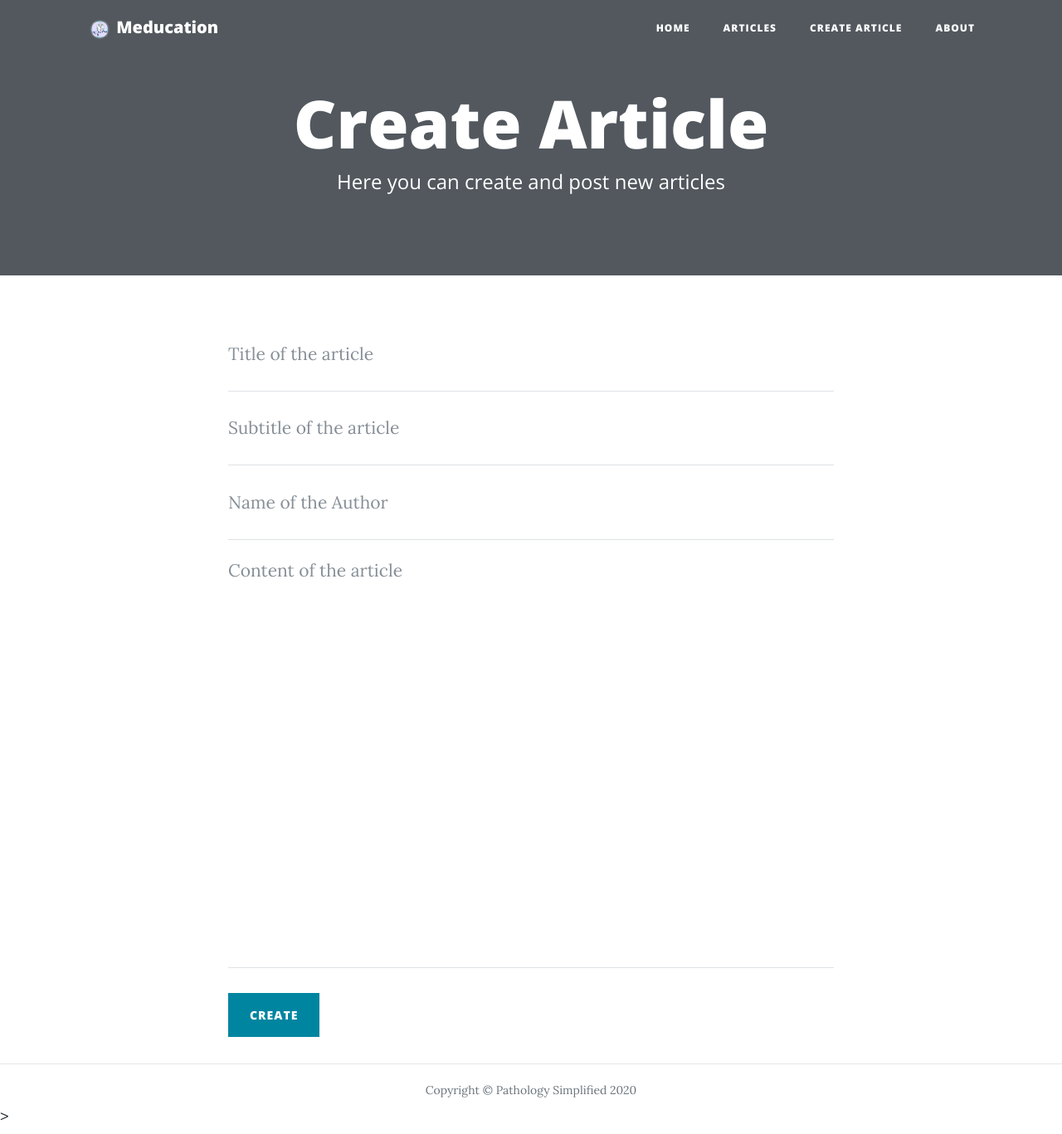
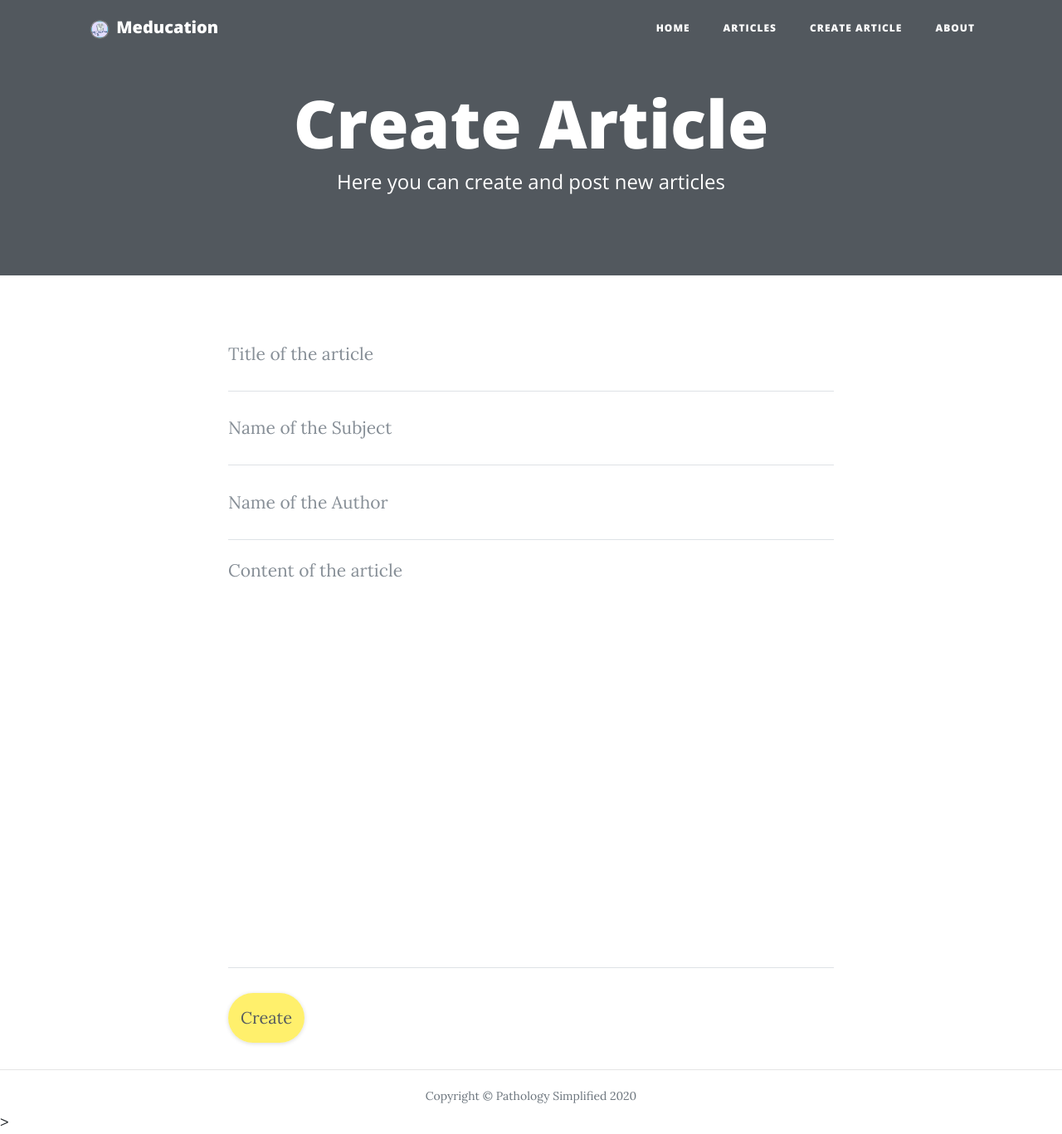
Before and after one commit to galib45/donorfind-flask-bootstrap, a Flask app: page /pathology/create in a window 1280 px wide. Shown: the whole page at 83% size. Run offline with Flask 2, Linux system fonts and the light colour scheme; parts of the project's set-up code (start-up, migrations or seed data) failed here and were passed over; some libraries are stand-ins or nearby versions.

Commit message:
added html editing, blockquote and corrected pagination

```diff
--- a/pathology/routes.py
+++ b/pathology/routes.py
@@ -31,20 +31,22 @@ if not os.path.isfile('pathology/database.db'):
 
 def update_repo():
 	# updating the database on github repo
+	print('updating repo ...')
 	with open('pathology/database.db', 'rb') as file:
 		new_content = file.read()
 	sha_replaced = repo.get_contents('pathology/database.db').sha
 	repo.update_file('pathology/database.db', 'data added', new_content, sha_replaced)
+	print('done.')
 
 def addIds(html):
-	# add ids to h1, h2, h3 tags for internal links
+	# add ids to h1, h2, h3, h4 tags for internal links
 	soup = BeautifulSoup(html, 'html.parser')
-	selector = 'h1, h2, h3'
+	selector = 'h1, h2, h3, h4'
 	headings = soup.select(selector)
 	print(headings)
 	for heading in headings:
 		heading['id'] = heading.get_text().strip().replace(' ', '_').lower()
-	return soup.prettify()
+	return str(soup)
 
 @pathology.route('/')
 def index():
@@ -110,7 +112,7 @@ def articles():
 		qstring = flask.request.args['q']
 	else: qstring = ''
 
-	items_per_page = 1
+	items_per_page = 10
 	articles = Article.select().where(
 		Article.title.contains(qstring) |
 		Article.subtitle.contains(qstring) |
--- a/pathology/templates/create.html
+++ b/pathology/templates/create.html
@@ -8,24 +8,24 @@
       selector: 'textarea',
       mobile: {
         menubar: true,
-        plugins: 'advlist lists image autolink link table searchreplace fullscreen',
-        menubar: 'edit view insert format table',
+        plugins: 'advlist lists image autolink link table searchreplace fullscreen code',
+        menubar: 'edit view insert format table tools',
         menu: {
           view: { title: 'View', items: 'fullscreen' },
           format: { title: 'Format', items: 'bold italic superscript subscript | blockformats fontsizes align | forecolor backcolor'},
         },
-        toolbar1: 'undo redo fullscreen | image link searchreplace',
-        toolbar2: 'formatselect fontsizeselect',
+        toolbar1: 'undo redo fullscreen code | image link searchreplace',
+        toolbar2: 'blockquote formatselect fontsizeselect',
         toolbar3: 'bold italic superscript subscript forecolor backcolor | alignleft aligncenter alignright alignjustify indent outdent numlist bullist',
       },
 
-      plugins: 'advlist lists image autolink link table searchreplace fullscreen',
-      menubar: 'edit view insert format table',
+      plugins: 'code advlist lists image autolink link table searchreplace fullscreen',
+      menubar: 'edit view insert format table tools',
       menu: {
         view: { title: 'View', items: 'fullscreen' },
         format: { title: 'Format', items: 'bold italic superscript subscript | blockformats fontsizes align | forecolor backcolor'},
       },
-      toolbar1: 'undo redo fullscreen | formatselect fontsizeselect image link searchreplace',
+      toolbar1: 'undo redo fullscreen code | blockquote formatselect fontsizeselect image link searchreplace',
       toolbar2: 'bold italic superscript subscript forecolor backcolor | alignleft aligncenter alignright alignjustify indent outdent numlist bullist',
       images_upload_url: '/pathology/upload',
       images_upload_handler: function (blobInfo, success, failure) {
@@ -76,8 +76,8 @@
           </div>
           <div class="control-group">
             <div class="form-group floating-label-form-group controls">
-              <label>Subtitle</label>
-              <input type="text" class="form-control" placeholder="Subtitle of the article" name="subtitle" value="{{ content[1] }}" required>
+              <label>Subject</label>
+              <input type="text" class="form-control" placeholder="Name of the Subject" name="subtitle" value="{{ content[1] }}" required>
               <p class="help-block text-danger"></p>
             </div>
           </div>
@@ -98,7 +98,7 @@
           <br>
           <div id="success"></div>
           <div class="form-group mx-auto">
-            <button type="submit" class="btn btn-primary" id="sendMessageButton">Create</button>
+            <button type="submit" class="button" id="sendMessageButton">Create</button>
           </div>
         </form>
       </div>
--- a/pathology/templates/patho-base.html
+++ b/pathology/templates/patho-base.html
@@ -35,6 +35,23 @@
     	border-radius: 10px;
     	box-shadow: var(--shadow);
     	margin: 20px 0;
+    }
+
+    .button {
+      box-shadow: var(--shadow);
+      background-color: rgba(255, 235, 59, 0.75);
+      color: var(--background);
+      border: none;
+      border-radius: 150px;
+      text-align: center;
+      padding: 15px;
+      margin: 0;
+    }
+
+    .button:hover {
+      text-decoration: none;
+      background-color: var(--background);
+      color: var(--foreground);
     }
     {% block style %}{% endblock %}
   </style>
```
Also changed, not shown: pathology/templates/patho-index.html (+0 -14 lines), pathology/templates/post.html (+9 -0 lines), 1 other file.
